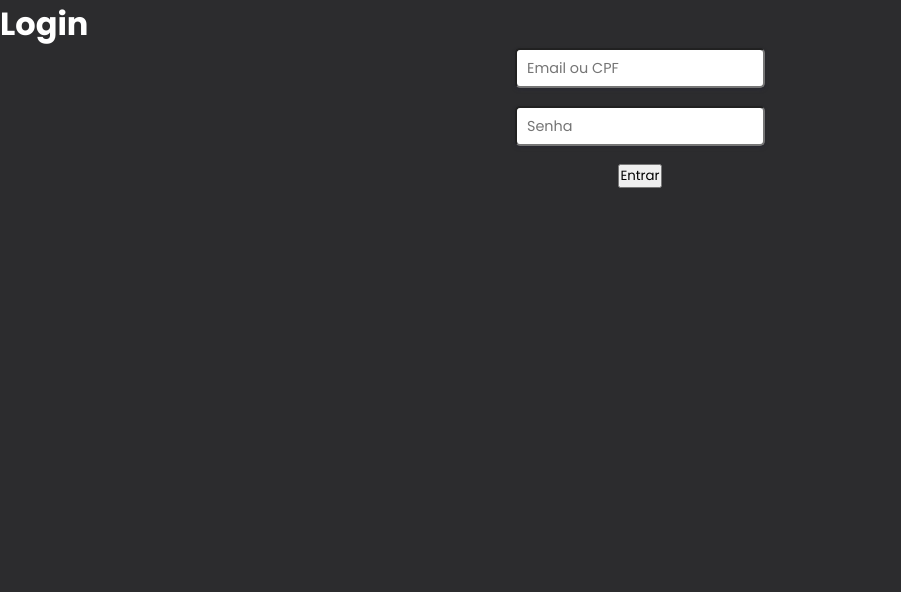
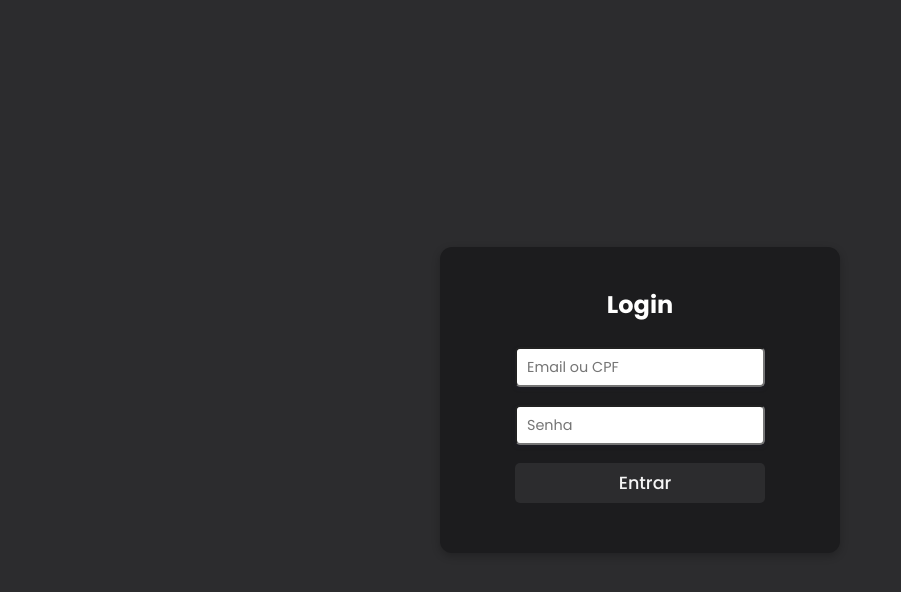
Before and after one commit to gabriel-camara-dev/template-frontend, a React (Vite) app: page /login in a window 1280 px wide. Shown: the top 592 px of the page, without its empty margins (0-901 px from the left). Built offline with nearby package versions, Linux system fonts and the light colour scheme; no server answers.

Commit message:
feat: button template e estilização do formulário

```diff
--- /dev/null
+++ b/src/components/ui/Button/index.tsx
@@ -0,0 +1,15 @@
+import React from 'react'
+import styles from './styles.module.css'
+
+interface ButtonProps extends React.ButtonHTMLAttributes<HTMLButtonElement> {
+  children: React.ReactNode
+  className?: string
+}
+
+export default function Button(props: ButtonProps) {
+  return (
+    <button {...props} className={`${styles.button} ${props.className}`}>
+      {props.children}
+    </button>
+  )
+}
--- /dev/null
+++ b/src/components/ui/Button/styles.module.css
@@ -0,0 +1,16 @@
+.button {
+  width: 250px;
+  height: 40px;
+  border: none;
+  border-radius: 5px;
+  padding-left: 10px;
+  font-size: 1.1rem;
+  transition: all .3s;
+  background-color: var(--primary-color);
+  color: whitesmoke;
+  font-weight: 500;
+}
+
+.button:hover {
+  filter: brightness(1.1);
+}
--- a/src/components/ui/Input/index.tsx
+++ b/src/components/ui/Input/index.tsx
@@ -2,16 +2,14 @@ import styles from './styles.module.css'
 
 interface InputProps extends React.InputHTMLAttributes<HTMLInputElement> {
   className?: string
-  type?: string
-  placeholder?: string
   error?: string
 }
 
-export default function Input({ error, className, ...rest }: InputProps) {
+export default function Input({ error, className, ...props }: InputProps) {
   return (
     <div className={styles.wrapper}>
       <input
-        {...rest}
+        {...props}
         className={`${styles.input} ${className} ${error ? styles.inputError : ''}`}
       />
       {error && <span className={styles.error}>{error}</span>}
--- a/src/components/ui/Input/styles.module.css
+++ b/src/components/ui/Input/styles.module.css
@@ -16,6 +16,7 @@
   box-shadow:
     rgba(50, 50, 93, 0.25) 0px 2px 5px -1px,
     rgba(0, 0, 0, 0.3) 0px 1px 3px -1px;
+    outline: none;
 }
 
 .error {
--- a/src/pages/Login/LoginForm/index.tsx
+++ b/src/pages/Login/LoginForm/index.tsx
@@ -4,6 +4,7 @@ import { z } from 'zod'
 import { useAuth } from '../../../hooks/useAuth'
 import Input from '../../../components/ui/Input'
 import styles from './styles.module.css'
+import Button from '../../../components/ui/Button'
 
 const schema = z.object({
   emailOrCPF: z
@@ -58,9 +59,9 @@ export function LoginForm() {
 
       {errors.root && <p className={styles.error}>{errors.root.message}</p>}
 
-      <button type="submit" disabled={isSubmitting || isPending}>
+      <Button type="submit" disabled={isSubmitting || isPending}>
         {isPending ? 'Entrando...' : 'Entrar'}
-      </button>
+      </Button>
     </form>
   )
 }
--- a/src/pages/Login/LoginForm/styles.module.css
+++ b/src/pages/Login/LoginForm/styles.module.css
@@ -3,6 +3,7 @@
   flex-direction: column;
   align-items: center;
   gap: 18px;
+  position: relative;
 }
 
 .error {
@@ -10,6 +11,6 @@
   font-size: 0.7rem;
   position: absolute;
   left: 6px;
-  top: 94%;
+  top: 100%;
   margin-top: 4px;
 }
--- a/src/pages/Login/index.tsx
+++ b/src/pages/Login/index.tsx
@@ -3,9 +3,11 @@ import { LoginForm } from './LoginForm'
 
 export function Login() {
   return (
-    <div className={styles.container}>
-      <h1 className={styles.title}>Login</h1>
-      <LoginForm />
+    <div className={styles.page}>
+      <section className={styles.wrapper}>
+        <h1 className={styles.title}>Login</h1>
+        <LoginForm />
+      </section>
     </div>
   )
 }
--- a/src/pages/Login/styles.module.css
+++ b/src/pages/Login/styles.module.css
@@ -0,0 +1,20 @@
+.page {
+  width: 100%;
+  height: 100vh;
+  display: flex;
+  flex-direction: column;
+  align-items: center;
+  justify-content: center;
+}
+
+.wrapper {
+  display: flex;
+  flex-direction: column;
+  align-items: center;
+  gap: 25px;
+  padding: 40px 15px 50px 15px;
+  border-radius: 12px;
+  box-shadow: rgba(0, 0, 0, 0.24) 0px 3px 8px;
+  width: 400px;
+  background-color: var(--secondary-color);
+}
```
